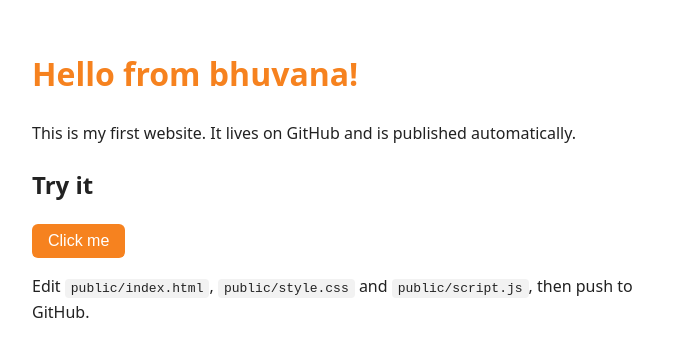
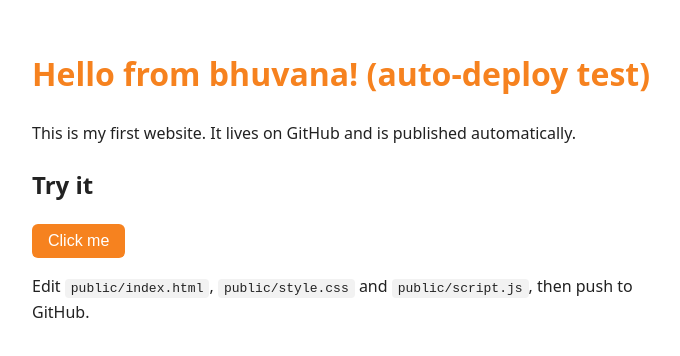
Before and after one commit to jayaramcloud/bhuvana-app, a plain HTML site: page public/index.html in a window 1280 px wide. Shown: the whole page, without its empty margins (288-968 px from the left). Drawn offline with Linux system fonts and the light colour scheme.

Commit message:
Test: visible change to confirm auto-deploy

```diff
--- a/public/index.html
+++ b/public/index.html
@@ -8,7 +8,7 @@
 </head>
 <body>
   <header>
-    <h1>Hello from bhuvana!</h1>
+    <h1>Hello from bhuvana! (auto-deploy test)</h1>
     <p>This is my first website. It lives on GitHub and is published automatically.</p>
   </header>
 
```
